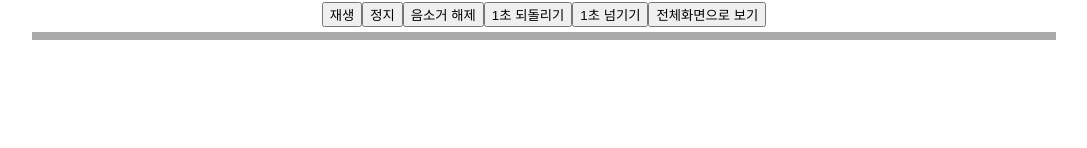
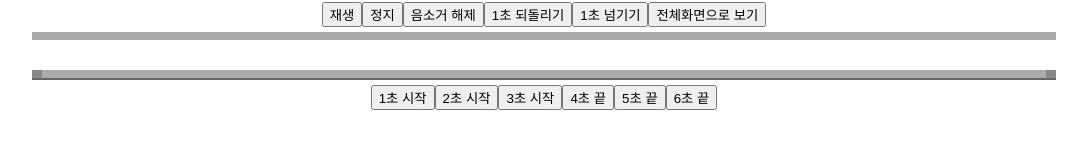
Before and after one commit to StockfolioOfficial/stockfolio-video-player, a React (Create React App) app: page / in a window 1280 px wide. Shown: the part 152-300 px from the top of the page, without its empty margins (96-1183 px from the left). Built offline with nearby package versions, Linux system fonts and the light colour scheme.

Commit message:
#17 feat(repeat): 구간 반복 세팅 완료

```diff
--- a/src/App.tsx
+++ b/src/App.tsx
@@ -2,6 +2,7 @@ import ControlBar from "components/ControlBar";
 import FullscreenButton from "components/FullscreenButton";
 import MuteButton from "components/MuteButton";
 import PlayButton from "components/PlayButton";
+import RepeatBar from "components/RepeatBar";
 import SkipButton from "components/SkipButton";
 import StopButton from "components/StopButton";
 import React, { ReactElement, useState } from "react";
@@ -67,6 +68,8 @@ function App(): ReactElement {
         moveCurrentTime={moveCurrentTime}
         skipTime={skipTime}
       />
+      <br />
+      <RepeatBar videoRef={videoRef} moveCurrentTime={moveCurrentTime} />
     </div>
   );
 }
--- /dev/null
+++ b/src/components/RepeatBar.css
@@ -0,0 +1,24 @@
+#RepeatBar {
+  position: relative;
+  width: 80%;
+  height: 10px;
+  margin: 5px auto;
+  background: #666;
+}
+
+.RepeatItem {
+  position: absolute;
+  width: 100%;
+  height: 8px;
+  top: 0;
+  left: 0;
+  display: flex;
+  justify-content: space-between;
+  background: #aaa;
+}
+
+.RepeatItem .start, .RepeatItem .end {
+  width: 10px;
+  height: 8px;
+  background: #888;
+}
--- /dev/null
+++ b/src/components/RepeatBar.tsx
@@ -0,0 +1,80 @@
+import React, { useEffect, useRef, useState } from "react";
+import "./RepeatBar.css";
+
+interface RepeatBarProps {
+  videoRef: HTMLVideoElement | null;
+  moveCurrentTime: (time: number) => void;
+}
+
+function RepeatBar({ videoRef, moveCurrentTime }: RepeatBarProps) {
+  const [startTime, setStartTime] = useState(0);
+  const [endTime, setEndTime] = useState(4);
+  const repeatItemRef = useRef<HTMLDivElement | null>(null);
+
+  function repeatVideo() {
+    if (videoRef === null) return;
+    if (videoRef.currentTime < startTime || videoRef.currentTime >= endTime)
+      moveCurrentTime(startTime);
+  }
+
+  function changeItemPosition() {
+    if (repeatItemRef.current === null || videoRef === null) return;
+    const { current: $item } = repeatItemRef;
+    $item.style.left = `${(startTime / videoRef.duration) * 100}%`;
+    $item.style.width = `${((endTime - startTime) / videoRef.duration) * 100}%`;
+  }
+
+  useEffect(() => {
+    if (videoRef === null) return;
+    function initSetPosition() {
+      if (videoRef === null) return;
+      if (videoRef.currentTime < startTime) moveCurrentTime(startTime);
+      if (videoRef.currentTime > endTime) moveCurrentTime(endTime);
+      changeItemPosition();
+      videoRef.removeEventListener("canplay", initSetPosition);
+    }
+    videoRef.addEventListener("canplay", initSetPosition);
+  }, [videoRef]);
+
+  useEffect(() => {
+    if (videoRef === null || repeatItemRef.current === null) return undefined;
+    repeatVideo();
+    changeItemPosition();
+    videoRef.addEventListener("timeupdate", repeatVideo);
+    return () => {
+      videoRef.removeEventListener("timeupdate", repeatVideo);
+      console.log(repeatVideo);
+    };
+  }, [startTime, endTime, videoRef, repeatItemRef]);
+
+  return (
+    <>
+      <div id="RepeatBar">
+        <div className="RepeatItem" ref={repeatItemRef}>
+          <div className="start" />
+          <div className="end" />
+        </div>
+      </div>
+      <button type="button" onClick={() => setStartTime(1)}>
+        1초 시작
+      </button>
+      <button type="button" onClick={() => setStartTime(2)}>
+        2초 시작
+      </button>
+      <button type="button" onClick={() => setStartTime(3)}>
+        3초 시작
+      </button>
+      <button type="button" onClick={() => setEndTime(4)}>
+        4초 끝
+      </button>
+      <button type="button" onClick={() => setEndTime(5)}>
+        5초 끝
+      </button>
+      <button type="button" onClick={() => setEndTime(6)}>
+        6초 끝
+      </button>
+    </>
+  );
+}
+
+export default RepeatBar;
```
